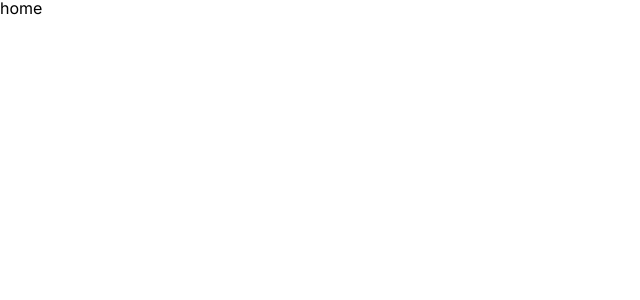
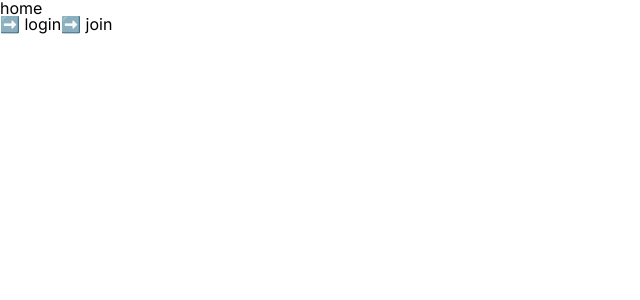
Before and after one commit to corn-cheeze/web, a Next.js app: page / in a window 1280 px wide. Shown: the top 300 px of the page, without its empty margins (0-640 px from the left). Built offline with nearby package versions, Linux system fonts and the light colour scheme.

Commit message:
feat: home 에 로그인/회원가입 페이지 이동 버튼 추가

```diff
--- a/src/app/page.tsx
+++ b/src/app/page.tsx
@@ -1,7 +1,11 @@
+import Link from "next/link";
+
 export default function Home() {
   return (
     <main className="">
       <h1>home</h1>
+      <Link href="login">➡️ login</Link>
+      <Link href="join">➡️ join</Link>
     </main>
   );
 }
```
